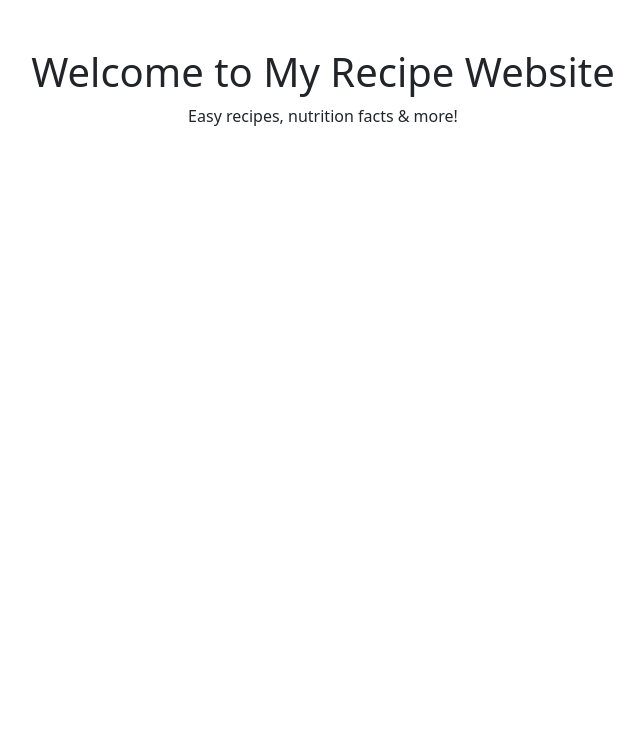
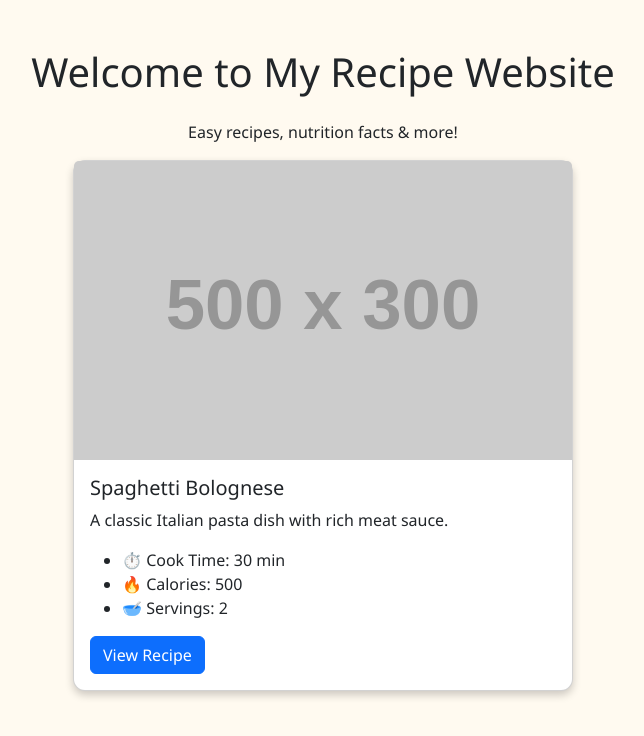
Before and after one commit to JMGR12/my-recipe-website, a website: page index.html in a window 1280 px wide. Shown: the whole page, without its empty margins (317-961 px from the left). Drawn offline with nearby package versions, Linux system fonts and the light colour scheme; placeholder pictures from the web are drawn by us.

Commit message:
Added two files script.js with 1line and style.css with the body and card part. Also added the first recipe card in the index.html

```diff
--- a/index.html
+++ b/index.html
@@ -5,13 +5,30 @@
   <meta name="viewport" content="width=device-width, initial-scale=1">
   <title>My Recipe Website</title>
   <link href="https://cdn.jsdelivr.net/npm/bootstrap@5.3.3/dist/css/bootstrap.min.css" rel="stylesheet">
+  <link rel="stylesheet" href="style.css">
+
 </head>
 <body>
 
   <div class="container mt-5">
-    <h1 class="text-center">Welcome to My Recipe Website</h1>
+    <h1 class="text-center mb-4">Welcome to My Recipe Website</h1>
     <p class="text-center">Easy recipes, nutrition facts & more!</p>
   </div>
+  <!-- Start of the Recipe Card-->
+  <div class="card" style="width: 100%; max-width: 500px; margin: 0 auto;">
+    <img src="https://via.placeholder.com/500x300" class="card-img-top" alt="Recipe Image">
+    <div class="card-body">
+      <h5 class="card-title">Spaghetti Bolognese</h5>
+      <p class="card-text">A classic Italian pasta dish with rich meat sauce.</p>
+      <ul>
+        <li>⏱️ Cook Time: 30 min</li>
+        <li>🔥 Calories: 500</li>
+        <li>🥣 Servings: 2</li>
+      </ul>
+      <a href="#" class="btn btn-primary">View Recipe</a>
+    </div>
+  </div>
+  <!-- 👆 Recipe Card Ends Here -->
 
   <script src="https://cdn.jsdelivr.net/npm/bootstrap@5.3.3/dist/js/bootstrap.bundle.min.js"></script>
 </body>
--- /dev/null
+++ b/script.js
@@ -0,0 +1 @@
+console.log("JavaScript is linked! ✅");
--- /dev/null
+++ b/style.css
@@ -0,0 +1,9 @@
+body {
+    background-color: #fffaf0;
+    font-family: 'Segoe UI', sans-serif;
+  }
+
+  .card {
+    box-shadow: 0 4px 8px rgba(0, 0, 0, 0.2);
+    border-radius: 12px;
+  }
```
